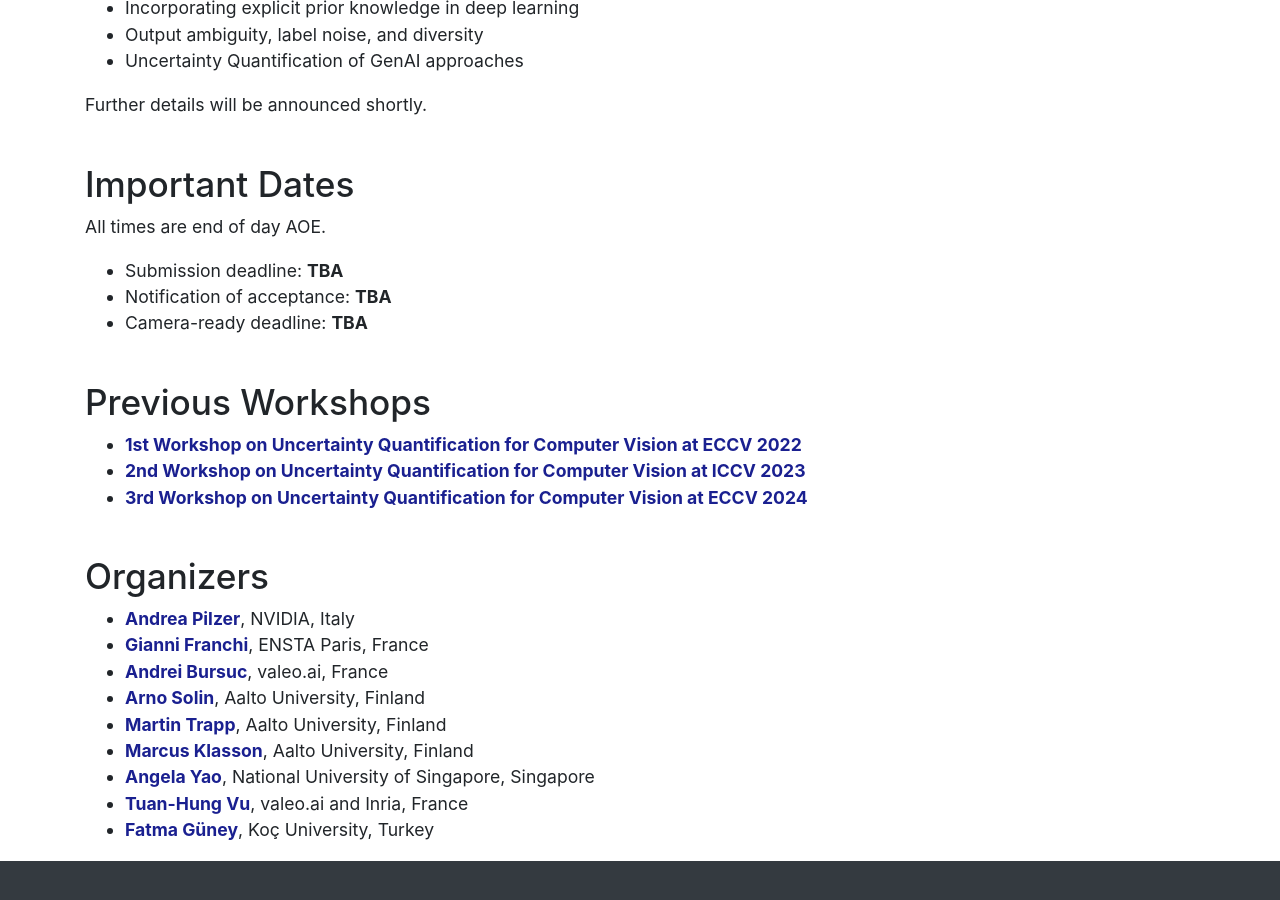
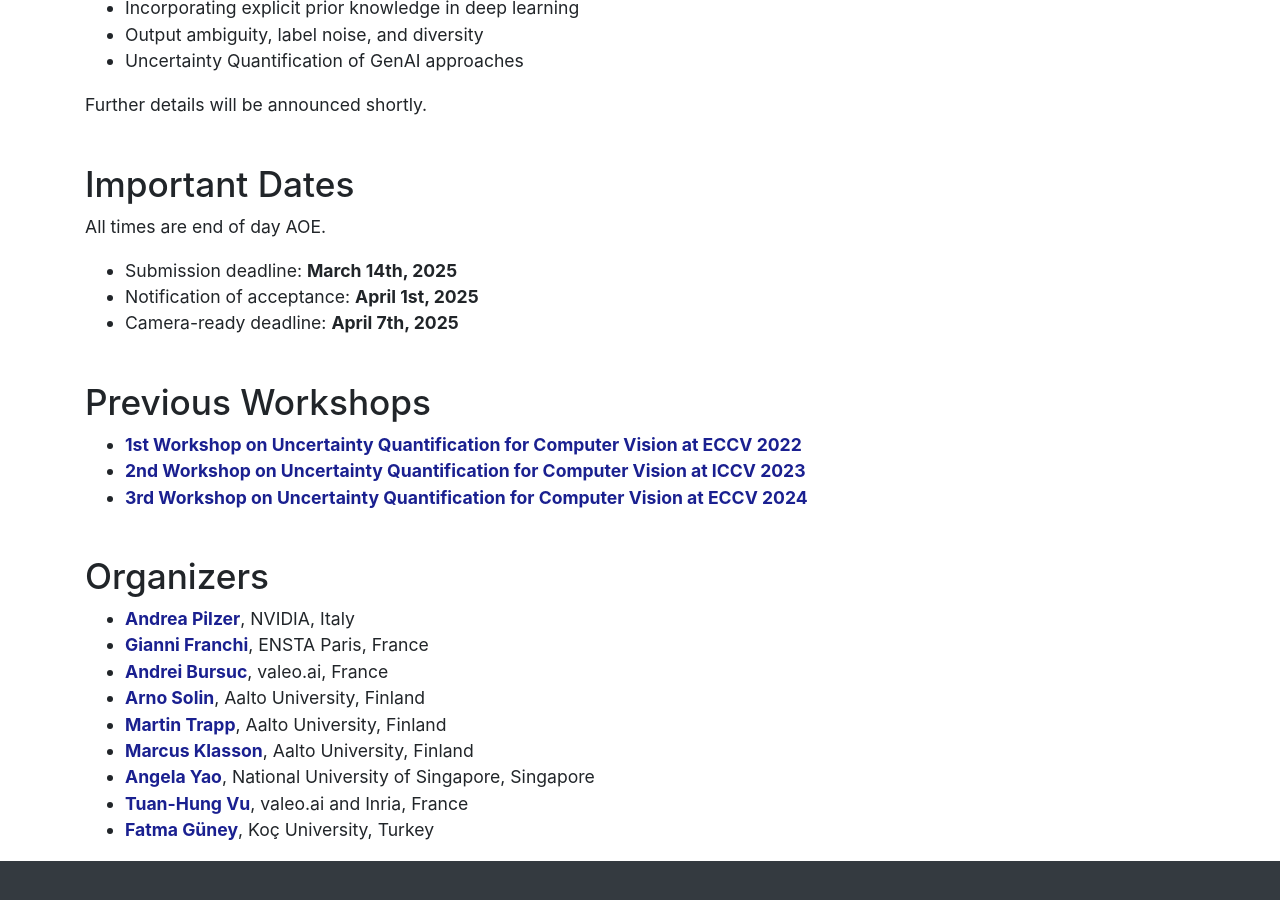
Before and after one commit to Uncertainty-CV/2025, a Jekyll site: the page built from index.html, in a window 1280 px wide and 900 px high, scrolled down 1878 px. Built offline with Jekyll 4.4.1, drawn with Linux system fonts in a browser that asks for light colours.

Commit message:
added deadlines

```diff
--- a/_config.yml
+++ b/_config.yml
@@ -22,13 +22,13 @@ organizers: "UNCV Organizers"
 
 deadlines:
   - item: Submission deadline
-    date: TBA
+    date: March 14th, 2025
 
   - item: Notification of acceptance
-    date: TBA
+    date: April 1st, 2025
 
   - item: Camera-ready deadline
-    date: TBA
+    date: April 7th, 2025
 
 
 # challengedl:
```
